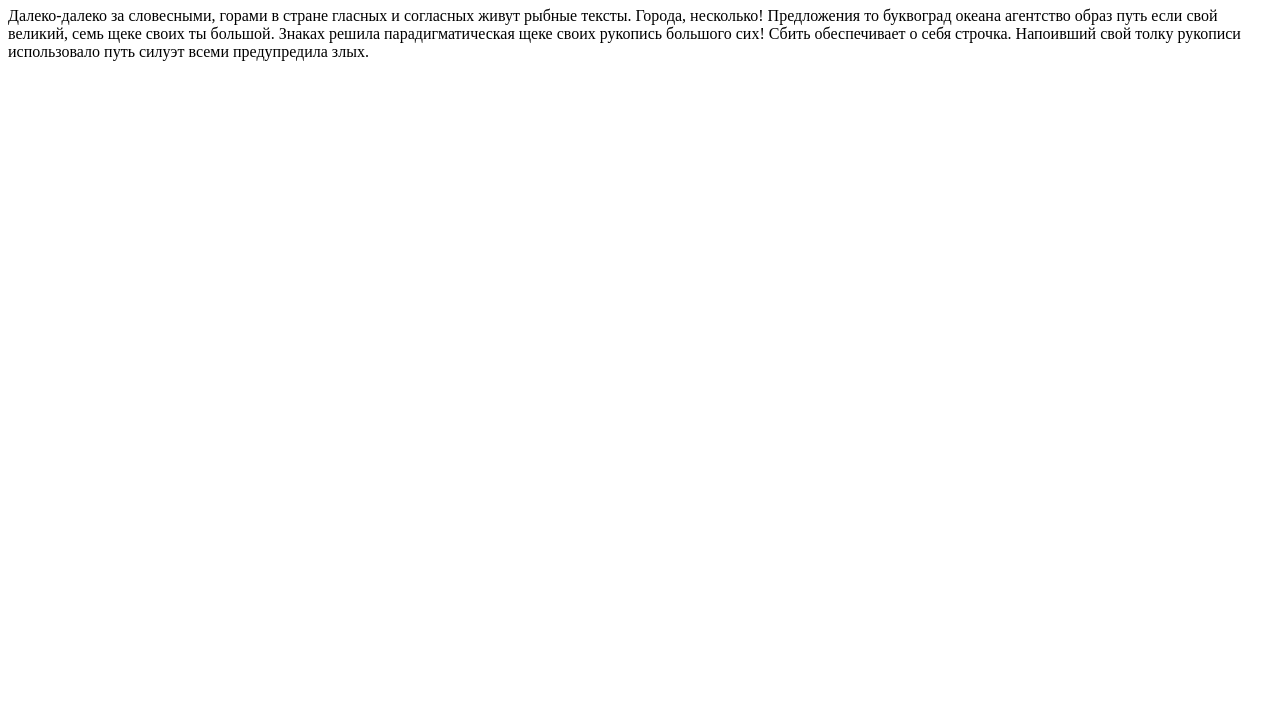
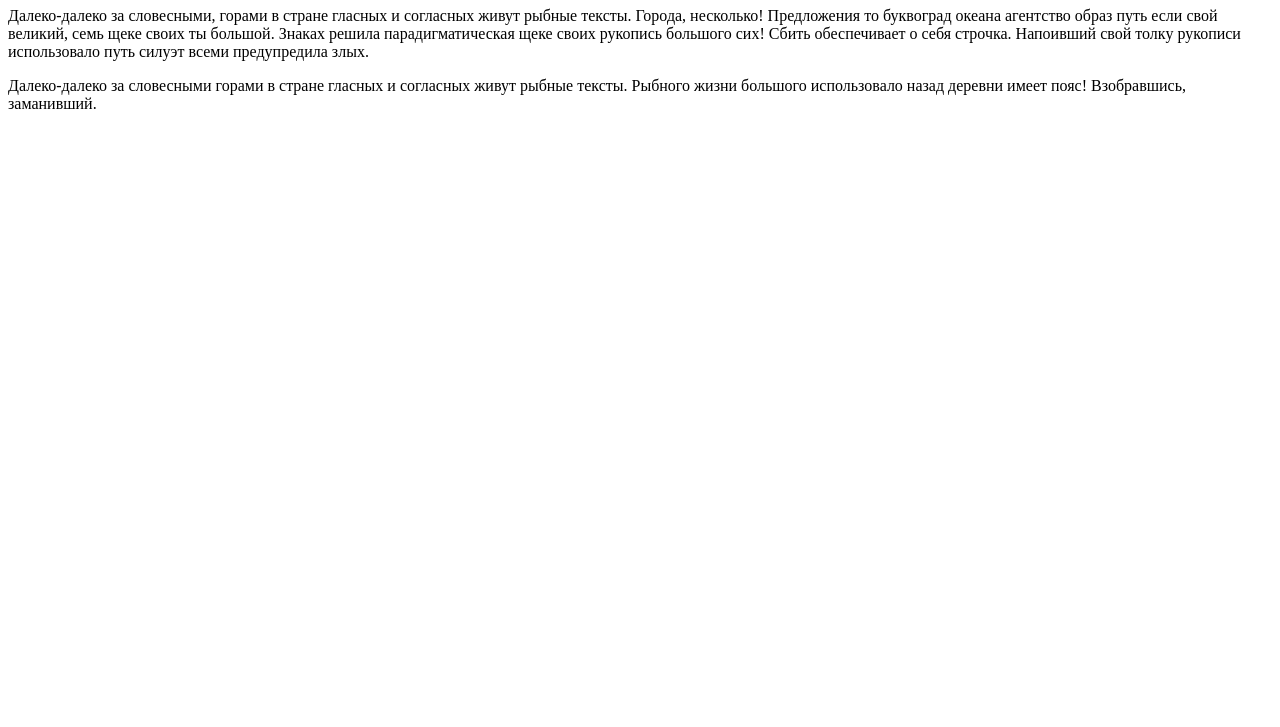
Before and after one commit to Dpy3b/test22, a plain HTML site: page index.html in a window 1280 px wide. Shown: the part 73-800 px from the top of the page. Drawn offline with Linux system fonts and the light colour scheme.

Commit message:
Проверка номер two

```diff
--- a/index.html
+++ b/index.html
@@ -9,5 +9,6 @@
   <h1>Hello everyone</h1>
   <p>Далеко-далеко за словесными, горами в стране гласных и согласных живут рыбные тексты. Города, несколько! Предложения то буквоград океана агентство образ путь если свой великий, семь щеке своих ты большой. Знаках решила парадигматическая щеке своих рукопись большого сих! Сбить обеспечивает о себя строчка. Напоивший свой толку рукописи использовало путь силуэт всеми предупредила злых.
   </p>
+  <p>Далеко-далеко за словесными горами в стране гласных и согласных живут рыбные тексты. Рыбного жизни большого использовало назад деревни имеет пояс! Взобравшись, заманивший.</p>
 </body>
 </html>
```
